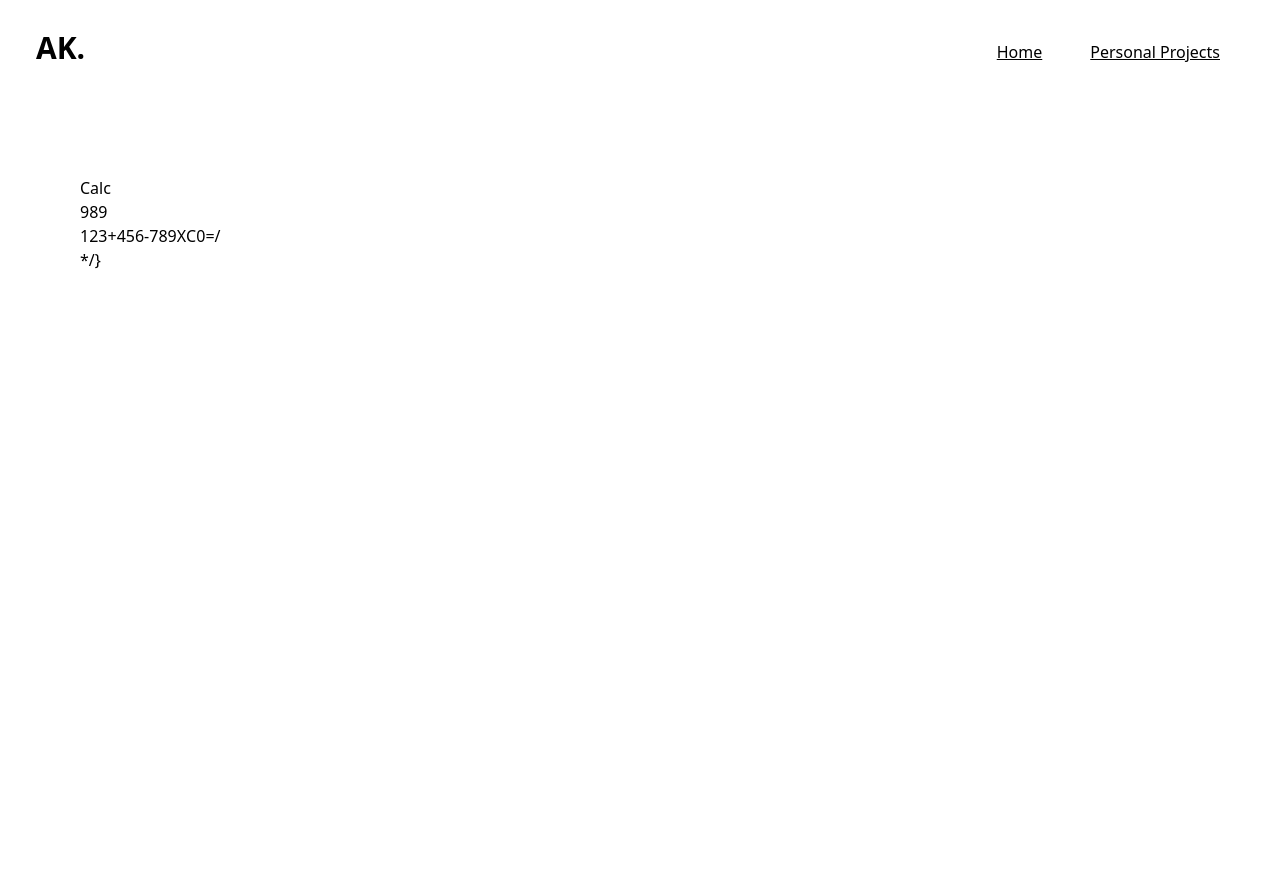
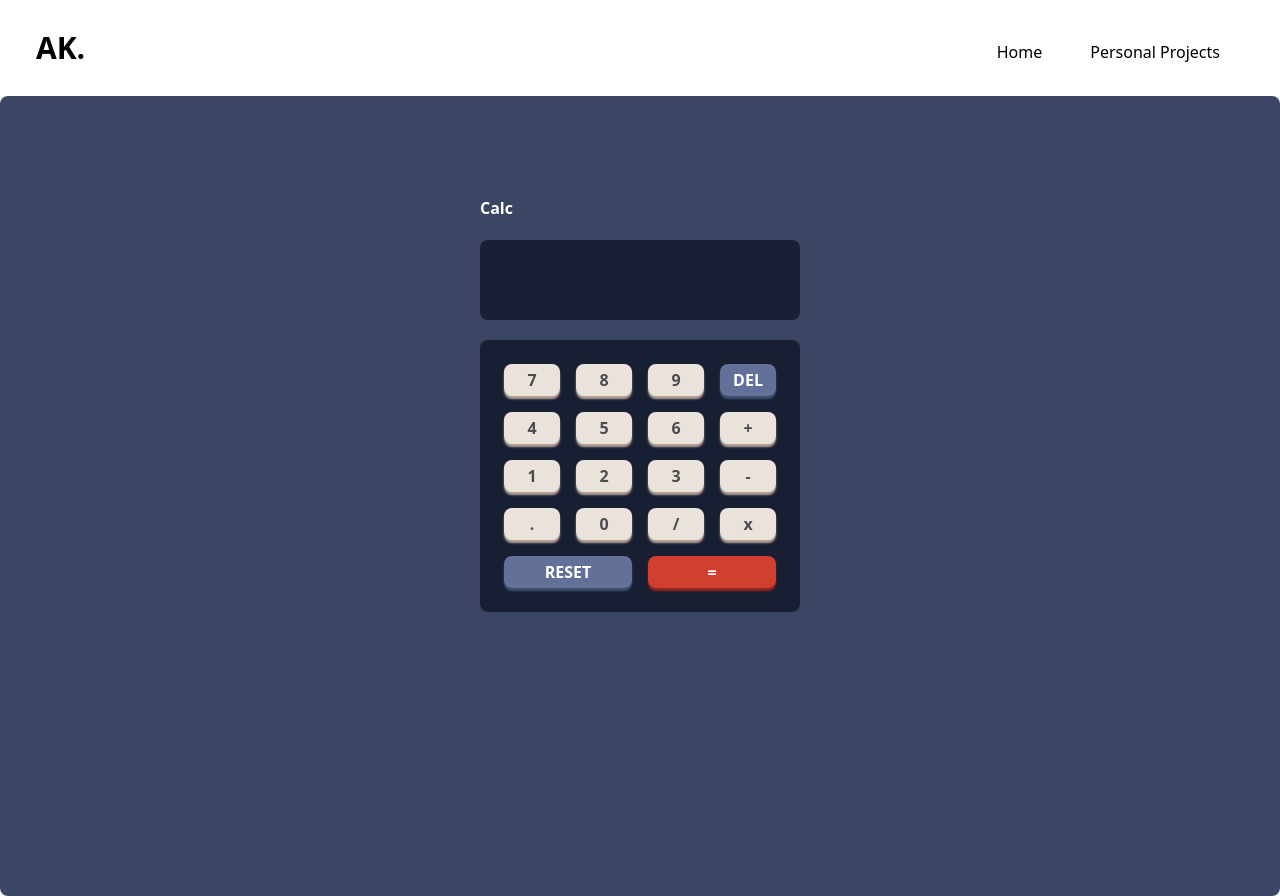
Before and after one commit to kdk0063/React-Andrew, a React (Create React App) app: page /calculator in a window 1280 px wide. Before the commit the page ends 800 px from the top, so only its background shows below. Built offline with nearby package versions, Linux system fonts and the light colour scheme.

Commit message:
WIP calculator

```diff
--- /dev/null
+++ b/src/Pages/CalculatorPage.css
@@ -0,0 +1,19 @@
+@tailwind base;
+@tailwind components;
+@tailwind utilities;
+
+@layer components {
+    .btn-number {
+        @apply flex-[1_0_15%] p-1 m-2 shadow-lg shadow-[0px_3px_2px_#B4A597] bg-[#E9E3DC] font-bold text-[#4B4B50] rounded-lg
+    }
+    .btn-del {
+        @apply flex-[1_0_15%] p-1 m-2 shadow-lg shadow-[0px_3px_2px_#404E72] bg-[#637097] font-bold rounded-lg
+    }
+    .btn-reset {
+        @apply flex-[1_0_25%] p-1 m-2 shadow-lg shadow-[0px_3px_2px_#404E72] bg-[#637097] font-bold rounded-lg
+    }
+    .btn-equal {
+        @apply flex-[1_0_25%] p-1 m-2 shadow-lg shadow-[0px_3px_2px_#93261A] bg-[#D03F30] font-bold rounded-lg
+    }
+
+}
--- a/src/Pages/CalculatorPage.js
+++ b/src/Pages/CalculatorPage.js
@@ -1,33 +1,98 @@
-import { useState } from 'react';
+import { useReducer } from 'react';
+import './CalculatorPage.css';
+
+const ACTIONS = {
+    ADD_DIGIT: 'add-digit',
+    CHOOSE_OPERATION: 'choose-operation',
+    CLEAR: 'clear',
+    DELETE_DIGIT: 'delete-digit',
+    EVALUATE: 'evaluate'
+}
+
+function reducer(state, { type, payload }){
+    console.log('state', state, type, payload)
+
+    switch(type){
+        case ACTIONS.ADD_DIGIT:
+            if(payload.digit === "0" && state.currentOperand === "0") return state
+            if(payload.digit === "0" && state.currentOperand.includes("")) {
+                return state
+            }
+            return {
+                ...state,
+                currentOperand: `${state.currentOperand || ""}${payload.digit}`,
+            }
+        case ACTIONS.CHOOSE_OPERATION:
+            if(state.currentOperand == null && state.previousOperand == null){
+                return state
+            }
+
+            if(state.previousOperand == null){
+                return {
+                    ...state,
+                    operation: payload.operation,
+                    previousOperand: state.currentOperand,
+                    currentOperand: null,
+                }
+            }
+
+            return {
+                ...state,
+                previousOperand: evaluate(state),
+                operation: payload.operation,
+                currentOperand: null
+
+            }
+        case ACTIONS.CLEAR:
+            return {}
+        default: return;
+    }
+};
+
+function evaluate({currentOperand, previousOperand, operation}){
+    const prev = parseFloat(previousOperand)
+    const current = parseFloat(currentOperand)
+
+    if(isNaN(prev) || isNaN(current)) return "";
+}
 
 function CalculatorPage() {
-    const [inputValue, setInputValue] = useState([]);
-    const [finalValue, setFinalValue] = useState(0);
+    const [{currentOperand, previousOperand, operation}, dispatch] = useReducer(reducer, {});
 
     return (
-        <div className="p-[5rem] h-full bg-">
-            <div>Calc</div>
+        <div className="p-[5rem] h-screen bg-[#3B4664] rounded-lg">
 
-            <div>
-                <div className="display">989</div>
-                <div className="buttons">
-                    <button className="btn-number">1</button>
-                    <button className="btn-number">2</button>
-                    <button className="btn-number">3</button>
-                    <button className="btn-operator">+</button>
-                    <button className="btn-number">4</button>
-                    <button className="btn-number">5</button>
-                    <button className="btn-number">6</button>
-                    <button className="btn-operator">-</button>
-                    <button className="btn-number">7</button>
-                    <button className="btn-number">8</button>
-                    <button className="btn-number">9</button>
-                    <button className="btn-operator">X</button>
-                    <button className="btn-clear">C</button>
-                    <button className="btn-number">0</button>
-                    <button className="btn-equals">=</button>
-                    <button className="btn-operator">/</button>
-                </div> */}
+            <div className="flex flex-col">
+                <div className="self-center mt-5">
+                    <div className="self-center font-bold text-white">Calc</div>
+
+                    <div className="flex justify-end mt-5 h-20 w-80 bg-[#191F32] text-2xl text-end text-white rounded-lg">
+                        {previousOperand} {operation} {currentOperand}
+                    </div>
+
+                    <div className="w-80 mt-5 bg-[#191F32] text-white rounded-lg p-4">
+                        <div className="flex flex-wrap League">
+                            <button className="btn-number" onClick={() => dispatch({type: ACTIONS.ADD_DIGIT, payload: "7"})}>7</button>
+                            <button className="btn-number" onClick={() => dispatch({type: ACTIONS.ADD_DIGIT, payload: 8})}>8</button>
+                            <button className="btn-number" onClick={() => dispatch({type: ACTIONS.ADD_DIGIT, payload: 9})}>9</button>
+                            <button className="btn-del">DEL</button>
+                            <button className="btn-number">4</button>
+                            <button className="btn-number">5</button>
+                            <button className="btn-number">6</button>
+                            <button className="btn-number">+</button>
+                            <button className="btn-number">1</button>
+                            <button className="btn-number">2</button>
+                            <button className="btn-number">3</button>
+                            <button className="btn-number" onClick={() => dispatch({type: ACTIONS.CHOOSE_OPERATION, payload: '-'})}>-</button>
+                            <button className="btn-number">.</button>
+                            <button className="btn-number">0</button>
+                            <button className="btn-number">/</button>
+                            <button className="btn-number">x</button>
+                            <button className="btn-reset" onClick={() => dispatch({type: ACTIONS.CLEAR})}>RESET</button>
+                            <button className="btn-equal">=</button>
+                        </div>
+                    </div>
+                </div>
             </div>
         </div>
     )
--- a/src/Pages/PersonalProjectPage.js
+++ b/src/Pages/PersonalProjectPage.js
@@ -5,31 +5,26 @@ function PersonalProjectPage() {
         <>
             <div className="p-5">
                 <div className="flex flex-col">
-                    <h1 className="flex justify-center">Personal Project</h1>
+                    <h1 className="mb-[2rem] text-center font-bold text-[#5c8d89] text-3xl">Personal Side Projects:</h1>
 
                     <div className="flex justify-center mt-5">
-                        <ul>
-                            <li>
-                                <Link className="no-underline cursor-pointer" to={"/scatterCssPage"}>
-                                    custom intro css effect
+                        <ul className="list-disc">
+                            <li className="hover:bg-sky-700 rounded-lg">
+                                <Link className="no-underline cursor-pointer hover:text-white " to={"/scatterCssPage"}>
+                                    Custom Intro CSS Flying text Effect
                                 </Link>
                             </li>
 
-                            <li>
+                            {/* <li>
                                 <Link className="no-underline cursor-pointer" to={'/calculator'}>
                                     Calculator
                                 </Link>
-                            </li>
+                            </li> */}
+                        </ul>
+                    </div>
 
-
-                            {/* <li>Reusable custom component with tailwind css</li>
-
-                        <div>If you are a dev, you need a calculator app...</div>
-                        <li>calculator</li>
-
-                        <div>And.... weather app using api as well...</div>
-                        <li>weather app</li> */}
-                        </ul>
+                    <div className="flex justify-center mt-[15rem] font-bold">
+                        <h1>MORE SIDE PROJECTS COMING SOON.</h1>
                     </div>
                 </div>
             </div>
--- a/src/Pages/ScatterCssPage.js
+++ b/src/Pages/ScatterCssPage.js
@@ -28,6 +28,7 @@ function ScatterCssPage() {
 
     return (
         <div>
+            <div>
                 <ul ref={listRef} className='fly-in-text'>
                    <li>S</li>
                     <li>C</li>
@@ -37,6 +38,7 @@ function ScatterCssPage() {
                     <li>E</li>
                     <li>R</li>
                 </ul>
+            </div>
 
             <div className='blinking-text cursor-pointer' onClick={() => window.location.reload()}>
                 Click To to refresh
```
Lines whose indentation alone changed are shown as unchanged.
